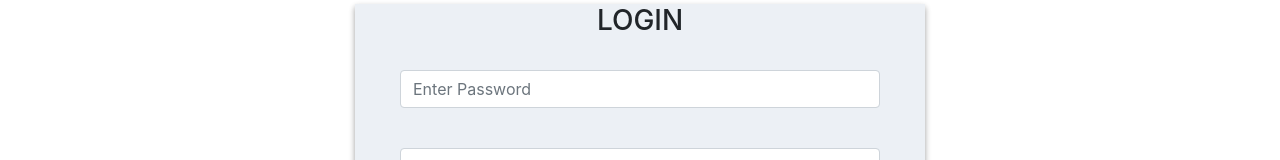
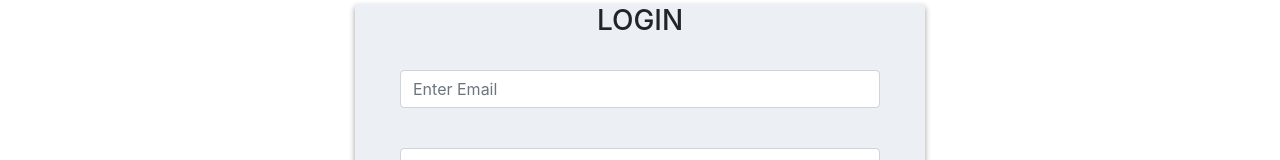
Before and after one commit to surajit-ai/GMIT_E_NEWS_FRONTEND, a React (Create React App) app: page /LoginPage in a window 1280 px wide. Shown: the part 127-287 px from the top of the page. Built offline with nearby package versions, Linux system fonts and the light colour scheme.

Commit message:
pass & email

```diff
--- a/src/components/Login1.js
+++ b/src/components/Login1.js
@@ -66,14 +66,14 @@ function Login1(props) {
                     <div class="form-group">
                       <label class="form-control-label"></label>
                       <input type="email" className="form-control"
-                        placeholder="Enter Password"
+                        placeholder="Enter Email"
                         value={eemail}
                         onChange={onChangeEmpEmail}
                         required />
                     </div>
                     <div class="form-group">
                       <label class="form-control-label"></label>
-                      <input type="pass" className="form-control" value={epass}
+                      <input type="password" className="form-control" value={epass}
                         placeholder="Enter Password"
                         onChange={onChangeEmpPass}
                         required />
```
